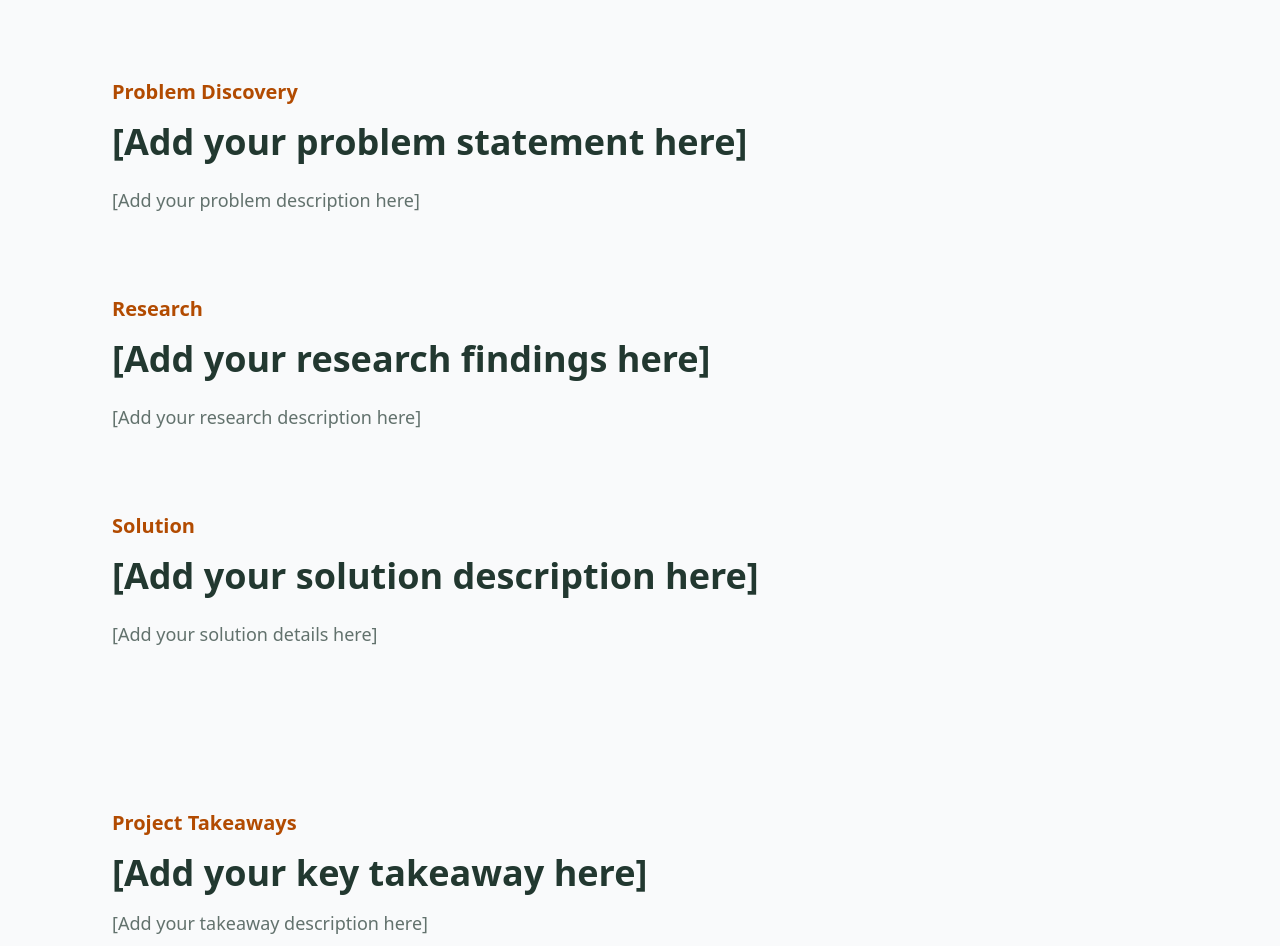
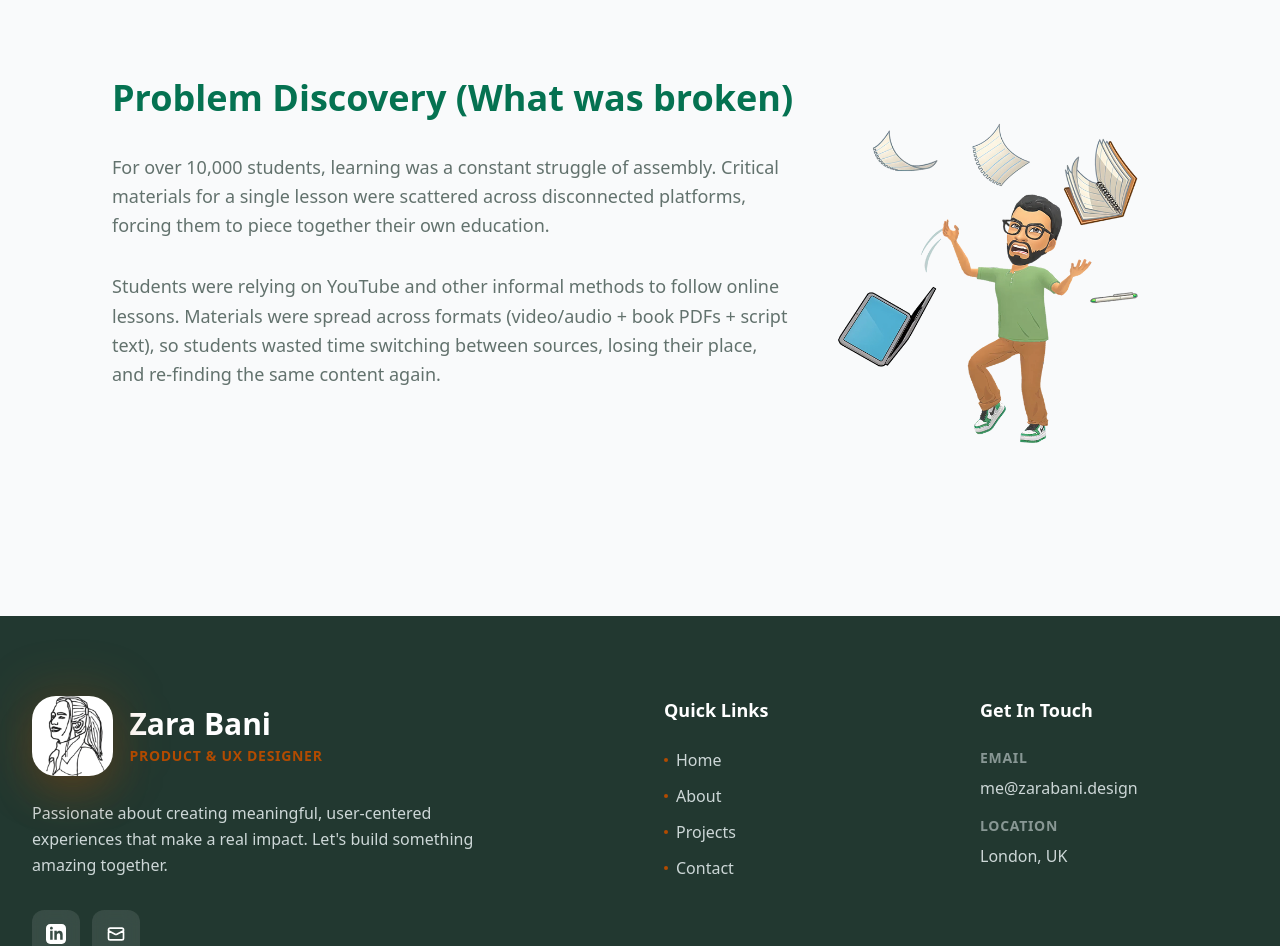
Before and after one commit to ehsangazar/zarabani, a React (Vite) app: page /projects/focused-learning in a window 1280 px wide. Shown: the part 2071-3017 px from the top of the page. Built offline with nearby package versions, Linux system fonts and the light colour scheme.

Commit message:
Add images for Problem Discovery in Focused Learning case study and update section content for clarity and engagement.

```diff
--- a/src/pages/projects/case-studies/FocusedLearning.tsx
+++ b/src/pages/projects/case-studies/FocusedLearning.tsx
@@ -60,55 +60,28 @@ const FocusedLearning = () => {
 
       {/* Problem Discovery */}
       <section className="my-20">
-        <h3 className="text-xl font-bold text-primary mb-4">
-          Problem Discovery
-        </h3>
-        <h2 className="text-3xl md:text-4xl font-bold text-primary-dark mb-6">
-          [Add your problem statement here]
+        <h2 className="text-3xl md:text-4xl font-bold text-[#057251]">
+          Problem Discovery (What was broken)
         </h2>
-        <p className="text-lg text-primary-dark/70 leading-relaxed mb-8">
-          [Add your problem description here]
-        </p>
-      </section>
-
-      {/* Research */}
-      <section className="my-20">
-        <h3 className="text-xl font-bold text-primary mb-4">Research</h3>
-        <h2 className="text-3xl md:text-4xl font-bold text-primary-dark mb-6">
-          [Add your research findings here]
-        </h2>
-        <p className="text-lg text-primary-dark/70 leading-relaxed mb-8">
-          [Add your research description here]
-        </p>
-      </section>
-
-      {/* Solution */}
-      <section className="my-20">
-        <h3 className="text-xl font-bold text-primary mb-4">Solution</h3>
-        <h2 className="text-3xl md:text-4xl font-bold text-primary-dark mb-6">
-          [Add your solution description here]
-        </h2>
-        <p className="text-lg text-primary-dark/70 leading-relaxed mb-8">
-          [Add your solution details here]
-        </p>
-      </section>
-
-      {/* Takeaways */}
-      <section className="py-20 my-20">
-        <h3 className="text-xl font-bold text-primary mb-4">
-          Project Takeaways
-        </h3>
-        <div className="space-y-8">
-          <div>
-            <h2 className="text-3xl md:text-4xl font-bold text-primary-dark mb-4">
-              [Add your key takeaway here]
-            </h2>
-            <p className="text-lg text-primary-dark/70 leading-relaxed">
-              [Add your takeaway description here]
+        <div className="flex flex-col md:flex-row gap-10 items-center">
+          <div className="w-full md:w-2/3">
+            <p className="text-lg text-primary-dark/70 leading-relaxed mb-8">
+              For over 10,000 students, learning was a constant struggle of assembly. Critical materials for a single lesson were scattered across disconnected platforms, forcing them to piece together their own education.
+              </p>
+              <p className="text-lg text-primary-dark/70 leading-relaxed mb-8">
+              Students were relying on YouTube and other informal methods to follow online lessons. Materials were spread across formats (video/audio + book PDFs + script text), so students wasted time switching between sources, losing their place, and re-finding the same content again.
             </p>
+          </div>
+          <div className="w-full md:w-1/3">
+            <img
+              src="/case-studies/Daqqaq/3.png"
+              alt="Problem Discovery - Scattered learning materials"
+              className="w-full"
+            />
           </div>
         </div>
       </section>
+
     </div>
   );
 }
```
Also changed, not shown: public/case-studies/Daqqaq/3.png (added), public/case-studies/Daqqaq/4.png (added).
